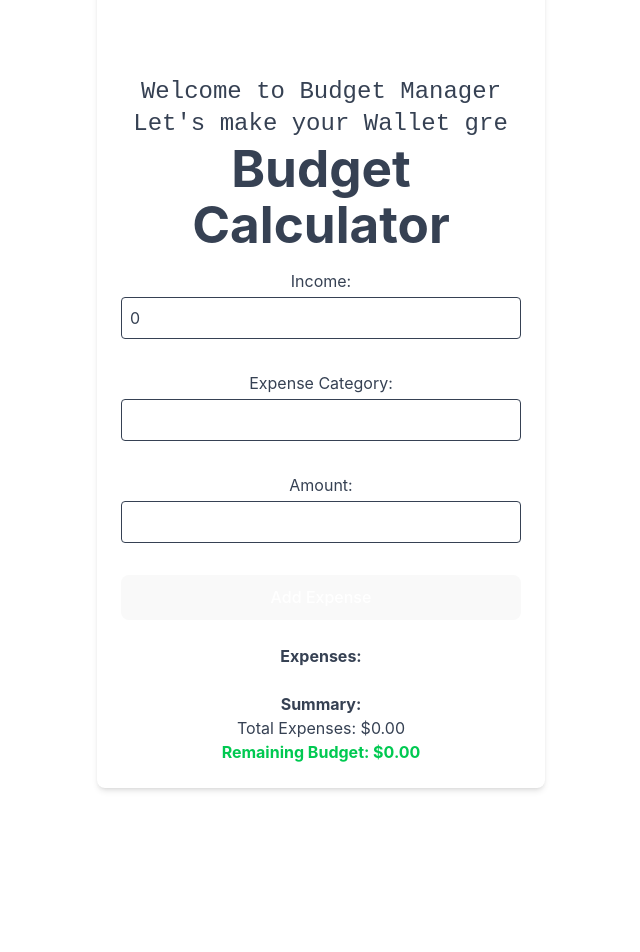
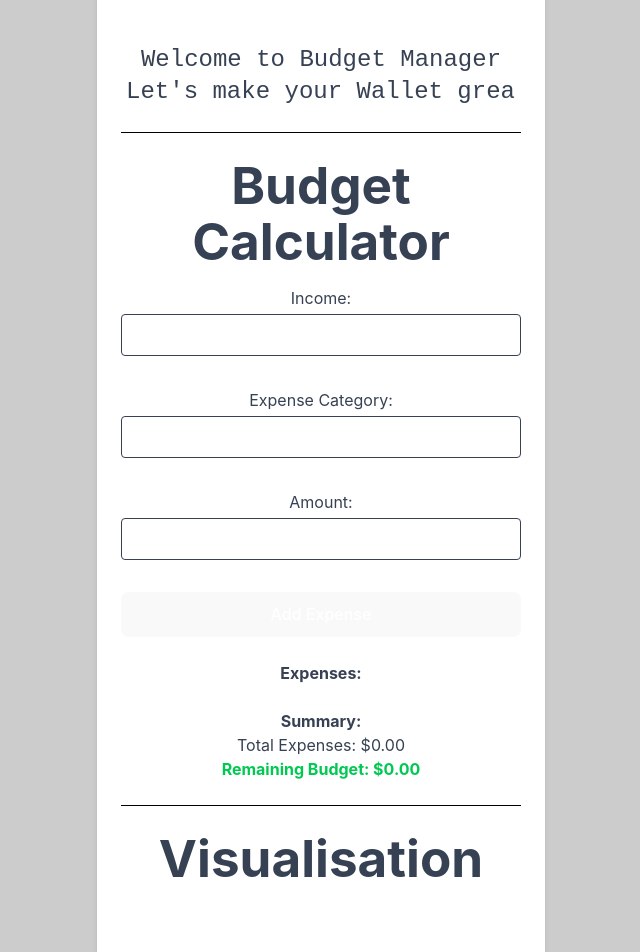
Before and after one commit to tazokuetep24/budget-manager, a React (Vite) app: page / in a window 1280 px wide. Shown: the part 320-1272 px from the top of the page, without its empty margins (319-959 px from the left). Before the commit the page ends 1140 px from the top, so only its background shows below. Built offline with nearby package versions, Linux system fonts and the light colour scheme.

Commit message:
added visualisations using chart.js

```diff
--- a/index.html
+++ b/index.html
@@ -6,8 +6,8 @@
     <meta name="viewport" content="width=device-width, initial-scale=1.0" />
     <title>Budget Manager</title>
   </head>
-  <body>
-    <div id="root" ></div>
+  <body style="background-color: rgb(204, 204, 204);">
+    <div id="root" style="padding: 0;"></div>
     <script type="module" src="/src/main.jsx"></script>
   </body>
 </html>
--- a/package.json
+++ b/package.json
@@ -17,6 +17,7 @@
     "chart.js": "^4.4.7",
     "gh-pages": "^6.3.0",
     "react": "^18.3.1",
+    "react-chartjs-2": "^5.3.0",
     "react-dom": "^18.3.1",
     "tailwindcss": "^4.0.3",
     "typewriter-effect": "^2.21.0"
--- a/src/App.jsx
+++ b/src/App.jsx
@@ -1,5 +1,7 @@
 import { useState } from 'react'
 import Typewriter , {TypewriterClass} from 'typewriter-effect';
+import { Chart as ChartJS, ArcElement, Tooltip, Legend } from 'chart.js';
+import { Pie } from 'react-chartjs-2';
 import logo from './assets/logo.svg'
 import './App.css'
 
@@ -17,14 +19,12 @@
     }
   };
 
+  ChartJS.register(ArcElement, Tooltip, Legend);
 
   const totalExpenses = expenses.reduce((acc, item) => acc + item.amount, 0);
   const remainingBudget = income - totalExpenses;
 
   return (
-    <div>
-
-
 
     <div className="max-w-md mx-auto p-6 bg-white shadow-md rounded-lg mt-10 ">
       <div className="text-gray-700 text-2xl font-[Courier_New]">
@@ -46,15 +46,18 @@
 
         />
       </div>
+      <br />
 
+      <hr className='text-black'></hr>
+
+      <br />
       <h1 className="text-xl font-bold mb-4 text-gray-700">Budget Calculator</h1>
 
       <div className="mb-4">
         <label className="block text-gray-700">Income:</label>
         <input
           type="number"
-            className="w-full p-2 border rounded mt-1 mb-4 text-gray-700"
-            value={income}
+          className="w-full p-2 border rounded mt-1 mb-4 text-gray-700 "
           onChange={(e) => setIncome(parseFloat(e.target.value) || 0)}
         />
       </div>
@@ -101,8 +104,29 @@
       <p className={`font-bold  ${remainingBudget < 0 ? "text-red-500" : "text-green-500"}`}>
         Remaining Budget: ${remainingBudget.toFixed(2)}
       </p>
-      </div>
 
+      <br />
+
+      <hr className='text-black'></hr>
+
+      <br />
+
+      <h1 className="text-xl font-bold mb-4 text-gray-700">Visualisation</h1>
+
+      <Pie data={
+
+        {
+          labels: expenses.map((expense) => expense.category),
+          datasets: [
+            {
+              label: "Expenses",
+              data: expenses.map((expense) => expense.amount),
+              backgroundColor: expenses.map(() => "#" + Math.floor(Math.random() * 16777215).toString(16)),
+              borderWidth: 1,
+            },
+          ],
+        }
+      }/>
 
     </div>
   );
```
Also changed, not shown: 1 other file (tests, documents, lock files or other folders). Lines whose indentation alone changed are shown as unchanged.
